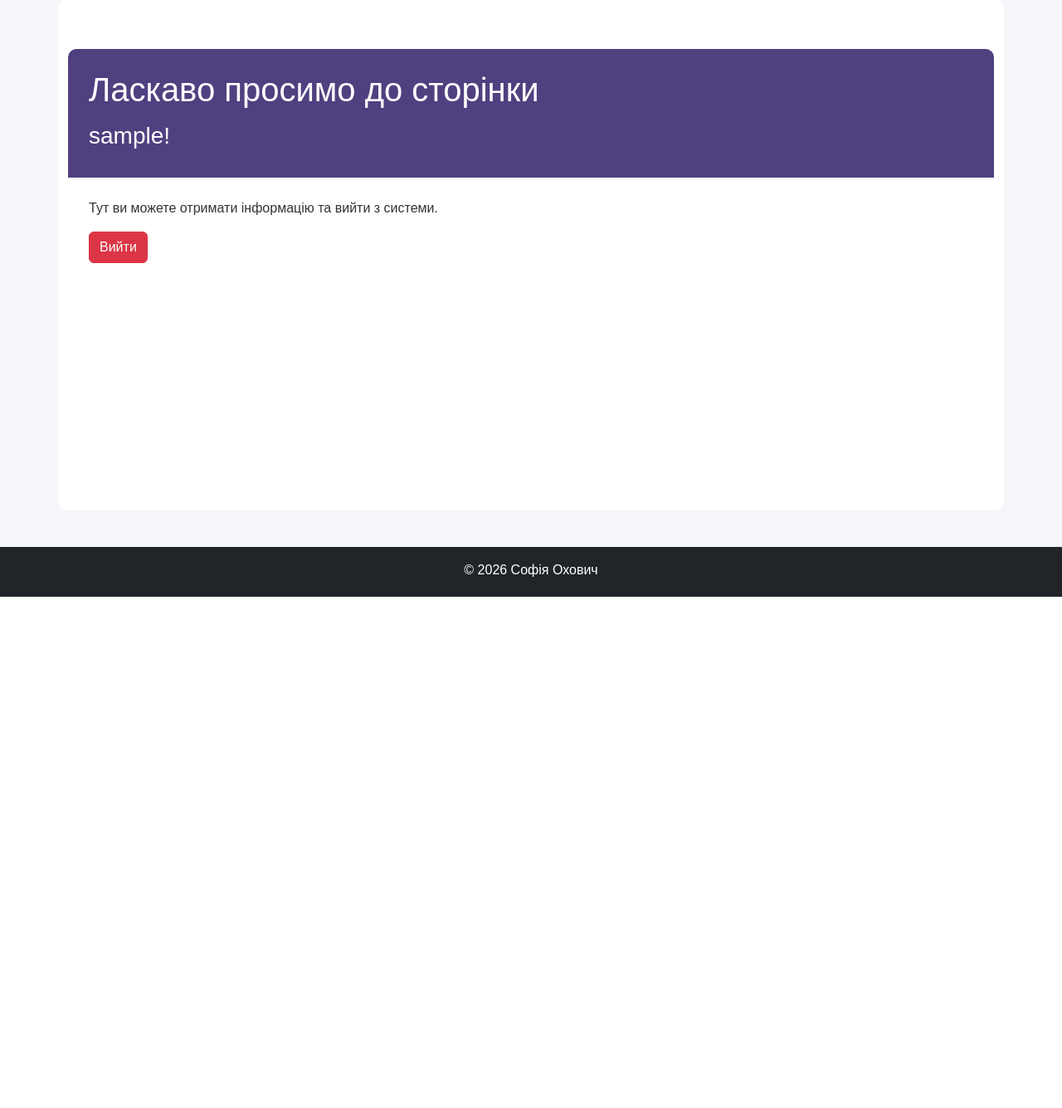
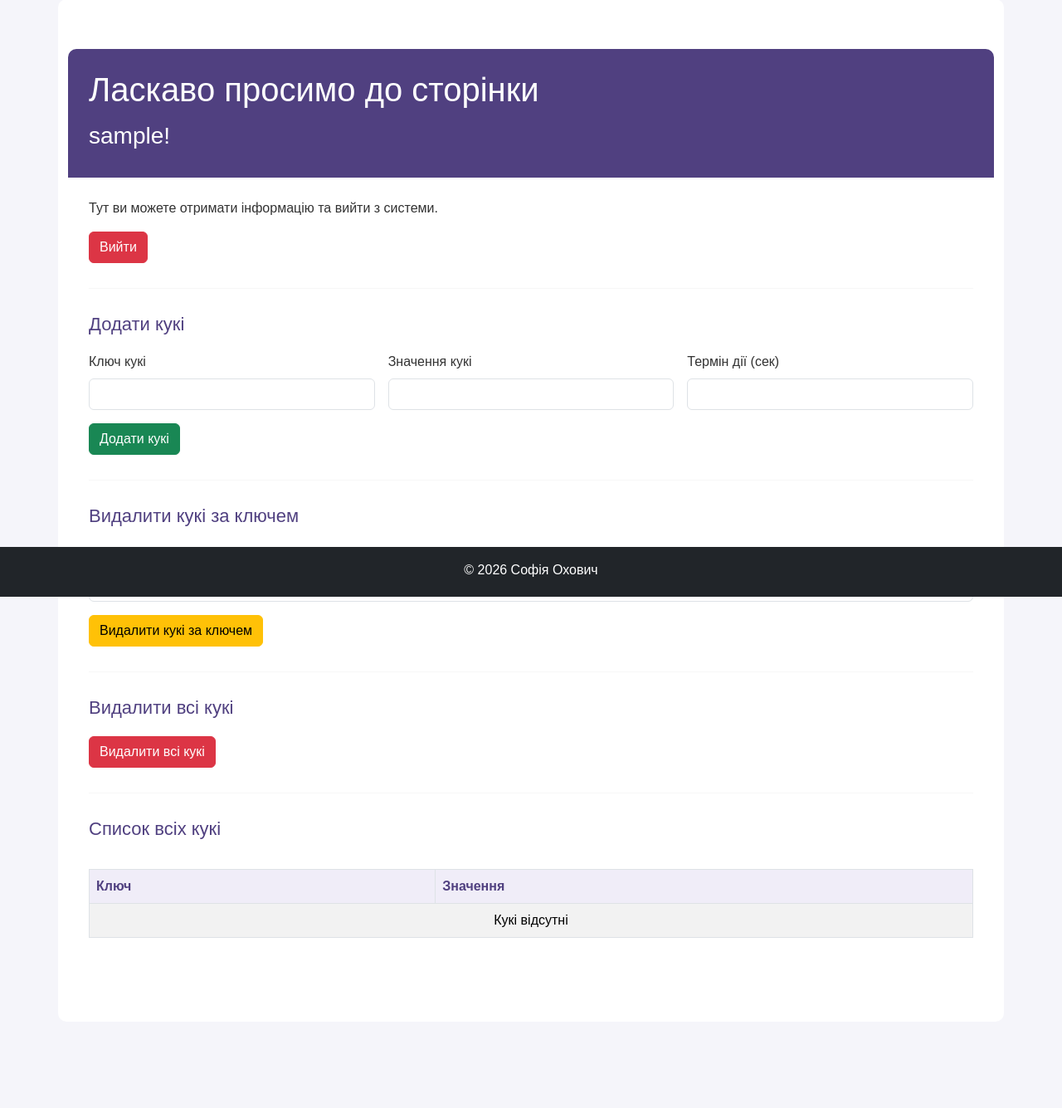
Before and after one commit to sofiiaokhovych/flask-app-lab, a Flask app: page /users/profile in a window 1280 px wide. Shown: the part 81-1416 px from the top of the page at 83% size. Before the commit the page ends 800 px from the top, so only its background shows below. Run offline with Flask 3, Linux system fonts and the light colour scheme; the visitor is signed in with stand-in values (Sample User, id 1).

Commit message:
Task2-06:Add cookie management to profile

```diff
--- a/app/static/css/style.css
+++ b/app/static/css/style.css
@@ -310,6 +310,39 @@ footer {
     padding: 25px;
 }
 
+.profile-content h2 {
+    color: #504080;
+    font-size: 22px;
+    margin-bottom: 20px;
+}
+
+.profile-content hr {
+    margin: 30px 0;
+    border-color: #dddddd;
+}
+
+.profile-content .form-label {
+    font-weight: 500;
+}
+
+.profile-content .btn {
+    border-radius: 6px;
+}
+
+.profile-content table {
+    margin-top: 15px;
+}
+
+.profile-content th {
+    background-color: #f0edf8;
+    color: #504080;
+}
+
+.cookie-value {
+    overflow-wrap: anywhere;
+    word-break: break-word;
+}
+
 @media (max-width: 600px) {
     .about-content {
         flex-direction: column;
--- a/app/users/templates/users/profile.html
+++ b/app/users/templates/users/profile.html
@@ -16,6 +16,76 @@
         <form action="{{ url_for('users.logout') }}" method="POST">
             <button type="submit" class="btn btn-danger">Вийти</button>
         </form>
+        <hr>
+
+        <h2>Додати кукі</h2>
+        <form action="{{ url_for('users.add_cookie') }}" method="POST">
+            <div class="row g-3">
+                <div class="col-md-4">
+                    <label for="key" class="form-label">Ключ кукі</label>
+                    <input type="text" class="form-control" id="key" name="key" required>
+                </div>
+
+                <div class="col-md-4">
+                    <label for="value" class="form-label">Значення кукі</label>
+                    <input type="text" class="form-control" id="value" name="value" required>
+                </div>
+
+                <div class="col-md-4">
+                    <label for="max_age" class="form-label">Термін дії (сек)</label>
+                    <input type="number" class="form-control"
+                           id="max_age" name="max_age"
+                           min="1" required>
+                </div>
+            </div>
+
+            <button type="submit" class="btn btn-success mt-3">Додати кукі</button>
+        </form>
+        <hr>
+
+        <h2>Видалити кукі за ключем</h2>
+        <form action="{{ url_for('users.delete_cookie') }}" method="POST">
+            <div class="mb-3">
+                <label for="delete_key" class="form-label">Ключ кукі для видалення</label>
+                <input type="text" class="form-control" id="delete_key" name="key" required>
+            </div>
+
+            <button type="submit" class="btn btn-warning">Видалити кукі за ключем</button>
+        </form>
+        <hr>
+
+        <h2>Видалити всі кукі</h2>
+        <form action="{{ url_for('users.delete_all_cookies') }}" method="POST">
+            <button type="submit" class="btn btn-danger">Видалити всі кукі</button>
+        </form>
+        <hr>
+
+        <h2>Список всіх кукі</h2>
+        <div class="table-responsive">
+            <table class="table table-bordered table-striped">
+                <thead>
+                    <tr>
+                        <th>Ключ</th>
+                        <th>Значення</th>
+                    </tr>
+                </thead>
+
+                <tbody>
+                    {% for key, value in cookies.items() %}
+                        <tr>
+                            <td>{{ key }}</td>
+                            <td class="cookie-value">{{ value }}</td>
+                        </tr>
+                    {% else %}
+                        <tr>
+                            <td colspan="2" class="text-center">
+                                Кукі відсутні
+                            </td>
+                        </tr>
+                    {% endfor %}
+                </tbody>
+            </table>
+        </div>
     </div>
 </div>
 
--- a/app/users/views.py
+++ b/app/users/views.py
@@ -1,4 +1,4 @@
-from flask import request, redirect, url_for, render_template, session, flash
+from flask import request, redirect, url_for, render_template, session, flash, make_response
 from . import user_bp
 
 CORRECT_USERNAME = "user1"
@@ -45,9 +45,71 @@ def profile():
         flash("Please log in first!", "danger")
         return redirect(url_for("users.login"))
 
-    return render_template("profile.html", username=username)
+    cookies = request.cookies
+    return render_template("profile.html", username=username, cookies=cookies)
 
 @user_bp.route("/logout", methods=["POST"])
 def logout():
     session.pop("username", None)
     return redirect(url_for("users.login"))
+
+@user_bp.route("/add-cookie", methods=["POST"])
+def add_cookie():
+    if "username" not in session:
+        flash("Please log in first!", "danger")
+        return redirect(url_for("users.login"))
+
+    key = request.form.get("key", "").strip()
+    value = request.form.get("value", "")
+    max_age = request.form.get("max_age", type=int)
+
+    if not key or max_age is None or max_age <= 0:
+        flash("Введіть ключ і правильний термін дії!", "danger")
+        return redirect(url_for("users.profile"))
+
+    if key == "session":
+        flash("Не можна змінювати службове кукі session!", "danger")
+        return redirect(url_for("users.profile"))
+
+    response = make_response(redirect(url_for("users.profile")))
+    response.set_cookie(key, value, max_age=max_age)
+
+    flash("Кукі успішно додано!", "success")
+    return response
+
+@user_bp.route("/delete-cookie", methods=["POST"])
+def delete_cookie():
+    if "username" not in session:
+        flash("Please log in first!", "danger")
+        return redirect(url_for("users.login"))
+
+    key = request.form.get("key", "").strip()
+
+    if not key:
+        flash("Введіть ключ кукі!", "danger")
+        return redirect(url_for("users.profile"))
+
+    if key == "session":
+        flash("Не можна видалити службове кукі session окремо!", "danger")
+        return redirect(url_for("users.profile"))
+
+    response = make_response(redirect(url_for("users.profile")))
+    response.delete_cookie(key)
+
+    flash("Кукі успішно видалено!", "success")
+    return response
+
+@user_bp.route("/delete-all-cookies", methods=["POST"])
+def delete_all_cookies():
+    if "username" not in session:
+        flash("Please log in first!", "danger")
+        return redirect(url_for("users.login"))
+
+    response = make_response(redirect(url_for("users.profile")))
+
+    for key in request.cookies:
+        if key != "session":
+            response.delete_cookie(key)
+
+    flash("Усі користувацькі кукі успішно видалено!", "success")
+    return response
```
